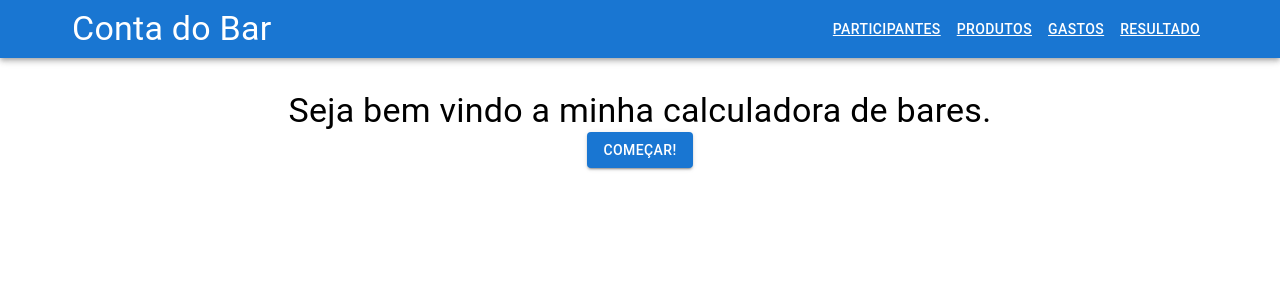
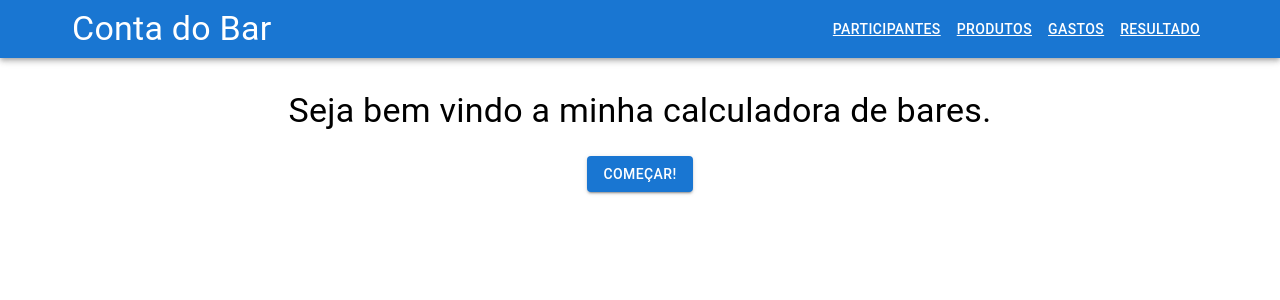
Before and after one commit to jonatas1n/divide-ai, a React (Vite) app: page / in a window 1280 px wide. Shown: the top 300 px of the page. Built offline with nearby package versions, Linux system fonts and the light colour scheme.

Commit message:
chore: add spacing in homescreen

```diff
--- a/src/pages/Home/index.tsx
+++ b/src/pages/Home/index.tsx
@@ -5,7 +5,7 @@ import { Container } from '../../components/Container';
 export const Home = () => {
   return (
     <Container title="Conta do Bar">
-      <Stack alignItems="center">
+      <Stack alignItems="center" spacing={3}>
         <Typography variant="h4">Seja bem vindo a minha calculadora de bares.</Typography>
         <Button href="/guests" variant="contained">Começar!</Button>
       </Stack>
```
